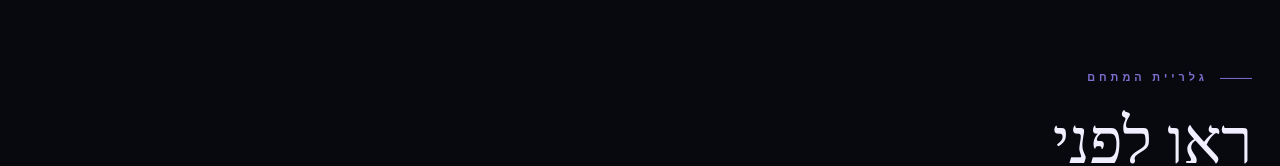
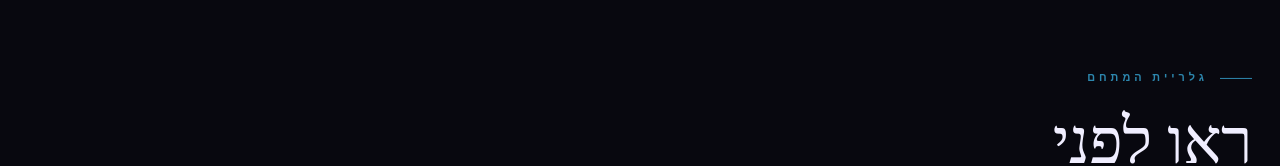
Before and after one commit to kfischi/Eilaty_Cabins, a Next.js app: page / in a window 1280 px wide. Shown: the part 2265-2431 px from the top of the page. Built offline with nearby package versions, Linux system fonts and the light colour scheme; a web font is replaced by a local one.

Commit message:
Update globals.css

```diff
--- a/src/app/globals.css
+++ b/src/app/globals.css
@@ -3,19 +3,19 @@
 @import url('https://fonts.googleapis.com/css2?family=Cormorant+Garamond:ital,wght@0,300;0,400;0,500;0,600;0,700;1,300;1,400;1,600&family=Heebo:wght@300;400;500;600;700&display=swap');
 
 :root {
-  --obsidian: #08080f;
-  --forest: #12143a;
-  --forest-mid: #1a1d4d;
-  --forest-light: #2d3178;
-  --bark: #6b5b9e;
-  --bark-light: #9b8ec4;
-  --parchment: #f0eeff;
-  --parchment-dark: #e0dbf5;
-  --champagne: #7c6fcf;
-  --gold: #a594f9;
-  --gold-bright: #c4b8ff;
+  --obsidian: #0a0f1a;
+  --forest: #1a365d;
+  --forest-mid: #1e3a6e;
+  --forest-light: #2d4a8a;
+  --bark: #1a365d;
+  --bark-light: #2d87ae;
+  --parchment: #e8f4f8;
+  --parchment-dark: #b2f5ea;
+  --champagne: #2d87ae;
+  --gold: #4299e1;
+  --gold-bright: #81e6d9;
   --slate: #2d2d3d;
-  --mist: rgba(165,148,249,0.06);
+  --mist: rgba(66,153,225,0.06);
 }
 
 *, *::before, *::after { box-sizing: border-box; margin: 0; padding: 0; }
@@ -63,8 +63,8 @@ body {
   to   { transform: rotate(360deg); }
 }
 @keyframes glowPulse {
-  0%, 100% { box-shadow: 0 0 20px rgba(165,148,249,0.3); }
-  50%       { box-shadow: 0 0 40px rgba(165,148,249,0.6), 0 0 80px rgba(165,148,249,0.2); }
+  0%, 100% { box-shadow: 0 0 20px rgba(66,153,225,0.3); }
+  50%       { box-shadow: 0 0 40px rgba(66,153,225,0.6), 0 0 80px rgba(66,153,225,0.2); }
 }
 @keyframes bounce {
   0%, 100% { transform: translateX(-50%) translateY(0); }
@@ -79,7 +79,7 @@ body {
 
 /* ── Gold shimmer text ── */
 .text-shimmer {
-  background: linear-gradient(90deg, #7c6fcf 0%, #c4b8ff 30%, #a594f9 50%, #c4b8ff 70%, #7c6fcf 100%);
+  background: linear-gradient(90deg, #2d87ae 0%, #81e6d9 30%, #4299e1 50%, #81e6d9 70%, #2d87ae 100%);
   background-size: 200% auto;
   -webkit-background-clip: text;
   background-clip: text;
@@ -89,15 +89,15 @@ body {
 
 /* ── Luxury card ── */
 .luxury-card {
-  background: linear-gradient(145deg, rgba(18,20,58,0.6), rgba(10,15,10,0.8));
-  border: 1px solid rgba(124,111,207,0.15);
+  background: linear-gradient(145deg, rgba(26,54,93,0.6), rgba(10,15,10,0.8));
+  border: 1px solid rgba(45,135,174,0.15);
   backdrop-filter: blur(20px);
   transition: all 0.5s cubic-bezier(0.23, 1, 0.32, 1);
 }
 .luxury-card:hover {
-  border-color: rgba(124,111,207,0.45);
+  border-color: rgba(45,135,174,0.45);
   transform: translateY(-8px);
-  box-shadow: 0 32px 64px rgba(0,0,0,0.4), 0 0 0 1px rgba(124,111,207,0.2);
+  box-shadow: 0 32px 64px rgba(0,0,0,0.4), 0 0 0 1px rgba(45,135,174,0.2);
 }
 
 /* ── Noise texture ── */
@@ -139,4 +139,4 @@ body {
 ::-webkit-scrollbar-thumb:hover { background: var(--champagne); }
 
 /* ── Selection ── */
-::selection { background: rgba(124,111,207,0.3); color: #fff; }
+::selection { background: rgba(45,135,174,0.3); color: #fff; }
```
